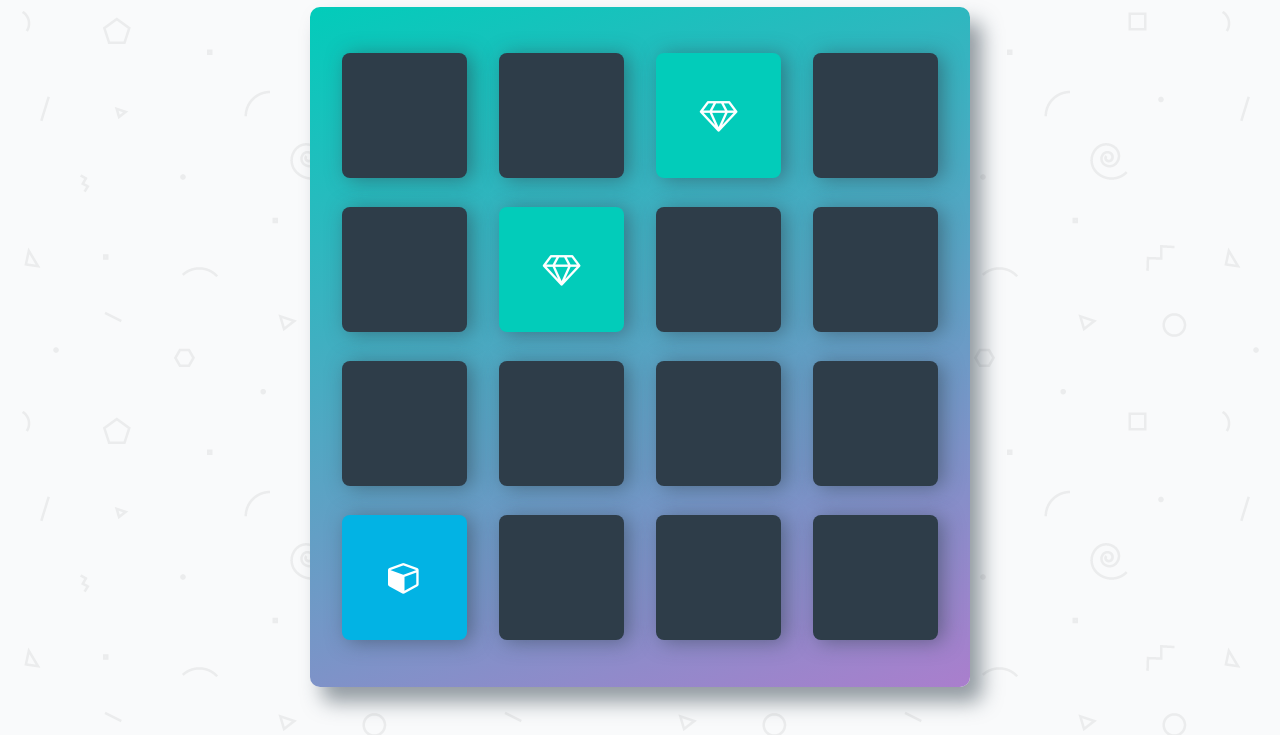
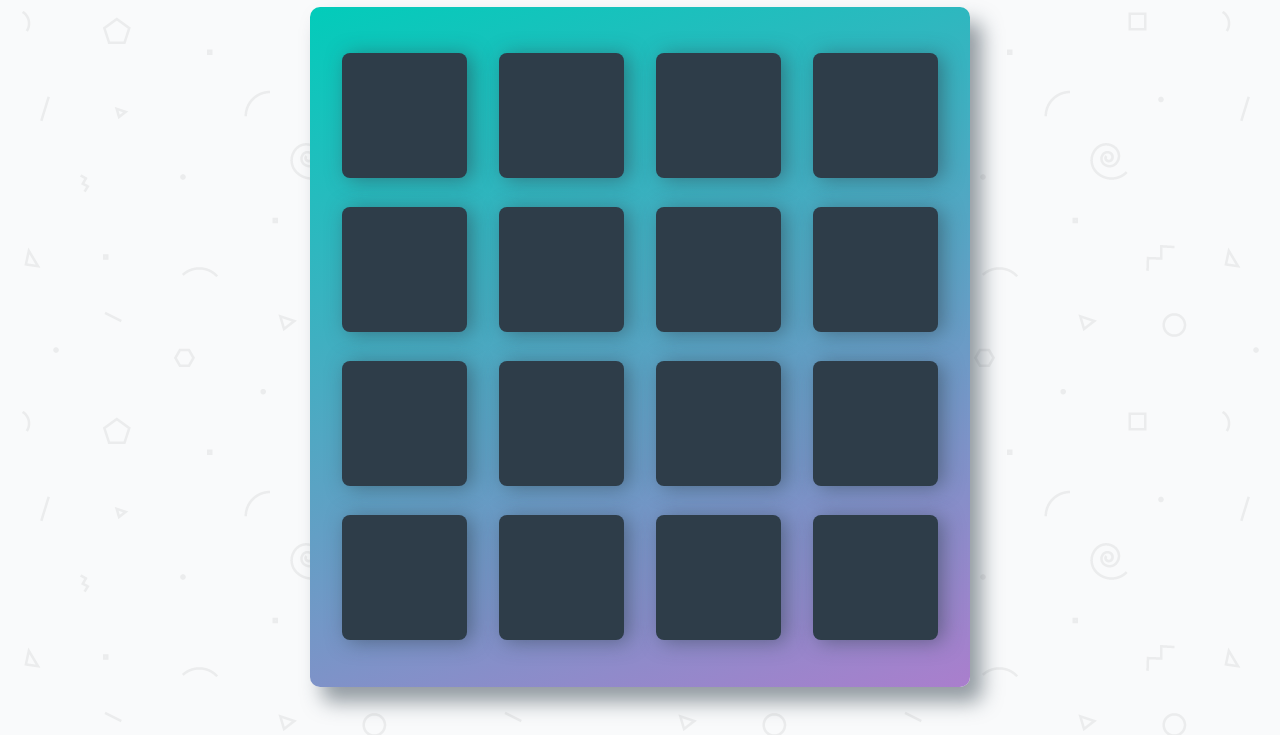
Before and after one commit to Svetlana-D/Memory-Game, a plain HTML site: page index.html in a window 1280 px wide. Shown: the part 108-843 px from the top of the page. Drawn offline with Linux system fonts and the light colour scheme; a web font is replaced by a local one.

Commit message:
Add HTML + delete match classes

```diff
--- a/index.html
+++ b/index.html
@@ -36,7 +36,7 @@
         <li class="card">
             <i class="fa fa-paper-plane-o"></i>
         </li>
-            <li class="card match">
+        <li class="card">
             <i class="fa fa-anchor"></i>
         </li>
         <li class="card">
@@ -45,7 +45,7 @@
         <li class="card">
             <i class="fa fa-cube"></i>
         </li>
-            <li class="card match">
+        <li class="card">
             <i class="fa fa-anchor"></i>
         </li>
         <li class="card">
@@ -66,7 +66,7 @@
         <li class="card">
             <i class="fa fa-bomb"></i>
         </li>
-            <li class="card open show">
+        <li class="card">
             <i class="fa fa-bolt"></i>
         </li>
         <li class="card">
--- a/js/app.js
+++ b/js/app.js
@@ -94,7 +94,8 @@ function respondToTheClick(){
             secondCard.classList.add('match');
         }
         //else {
-//
+        //    firstCard.classList.remove('open', 'show');
+        //    secondCard.classList.remove('open', 'show');
         //}
     }
     return;
```
Lines whose indentation alone changed are shown as unchanged.
